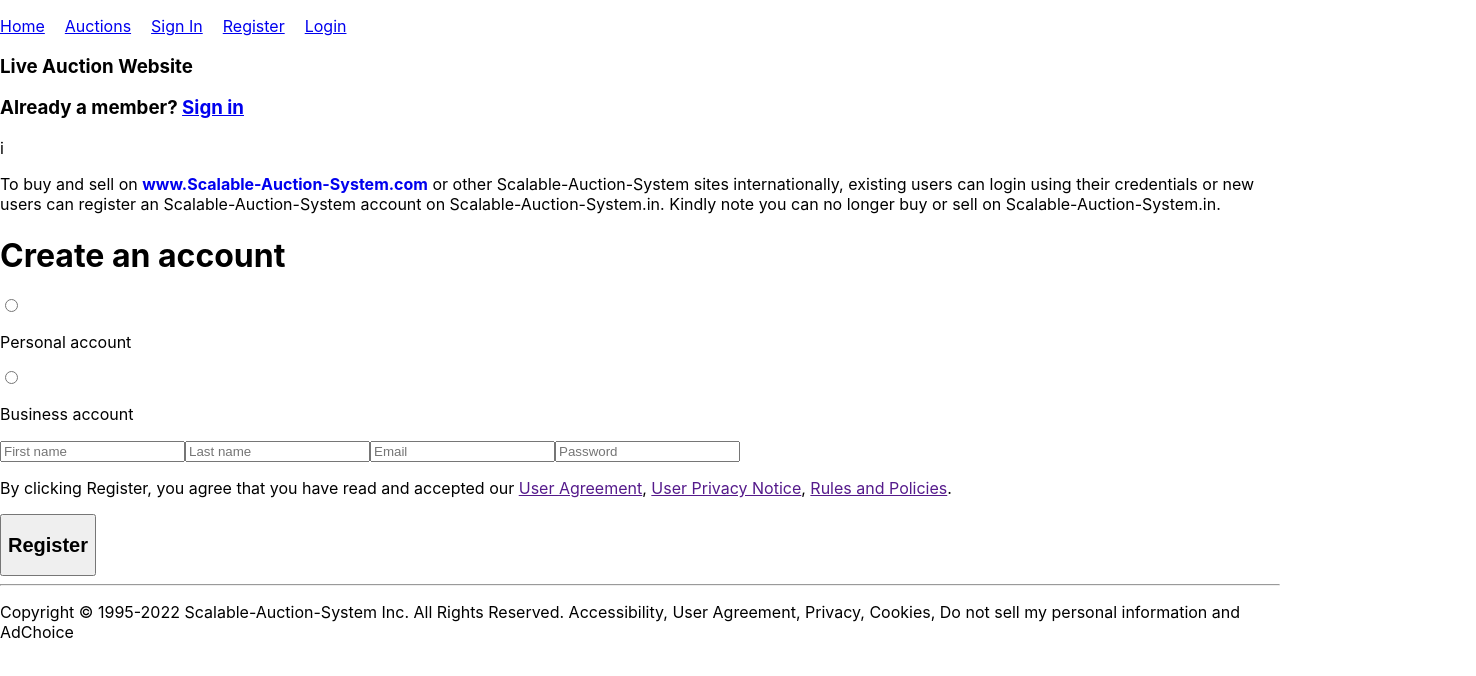
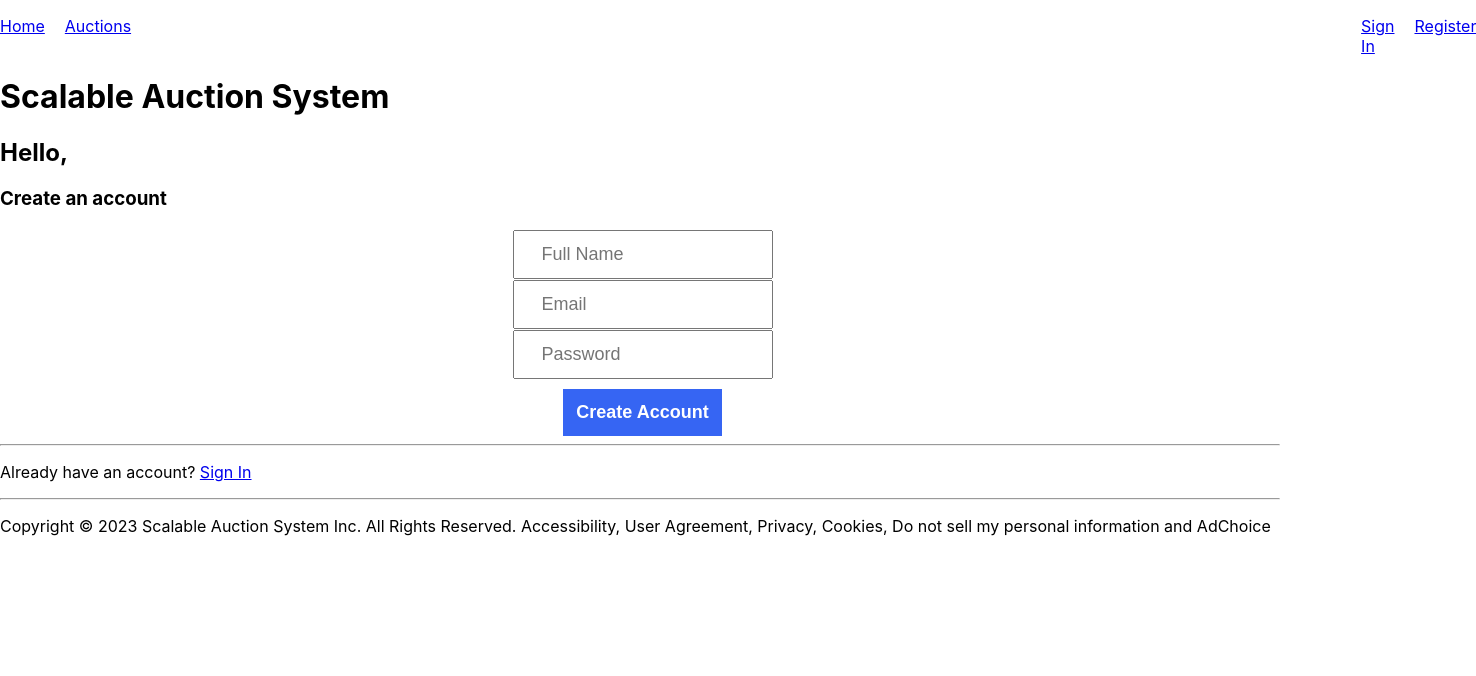
Before and after one commit to niccolopaganini/CSA_website, a React (Create React App) app: page /register in a window 1280 px wide. Shown: the top 676 px of the page, 1476 px wide, since content can reach past the window. Built offline with nearby package versions, Linux system fonts and the light colour scheme.

Commit message:
bunch of changes and fixes

```diff
--- a/src/auth/Login.js
+++ b/src/auth/Login.js
@@ -43,7 +43,7 @@ function Login() {
       <div id="shc4">
         <h2>Hello</h2>
       </div>
-      <div id="shc5">
+      <div id="nvs5">
         <h4>
           Login to Scalable-Auction-System or <a href="register.html">create an account</a>
         </h4>
--- a/src/auth/Register.js
+++ b/src/auth/Register.js
@@ -1,121 +1,77 @@
 // Register.js - account registration or creation
 import React, { useState } from 'react';
-// import './src/Styles.css';
-const App = () => {
-  const [formData, setFormData] = useState({
-    firstName: '',
-    lastName: '',
-    email: '',
-    password: '',
-  });
+import { FontAwesomeIcon } from '@fortawesome/react-fontawesome';
+import '../Styles.css'; // Make sure to import your CSS file
 
-  const handleInputChange = (e) => {
-    setFormData({ ...formData, [e.target.name]: e.target.value });
-  };
+const Register = () => {
+  const [name, setName] = useState('');
+  const [email, setEmail] = useState('');
+  const [password, setPassword] = useState('');
 
-  const handleSubmit = (e) => {
-    e.preventDefault();
+  const handleRegister = (event) => {
+    event.preventDefault();
 
-    // Add your logic for form submission or API call here
-    console.log(formData);
-    alert('Registration Successful');
-    // Redirect or handle success as needed
+    // Perform account creation logic here, for example, storing user data in localStorage
+
+    alert('Account created successfully!');
+    // Optionally, you can redirect the user to the login page or any other page after account creation
+    // window.location.href = '/login';
   };
 
   return (
-    <div id="shuconatainer">
-      <div id="shuc1">
+    <div id="shcontainer">
       <div onClick={() => (window.location.href = 'index.html')}>
-          <h3>Live Auction Website</h3>
-          <h3>
-            Already a member? <a href="signin.html">Sign in</a>
-          </h3>
+        <h1>Scalable Auction System</h1>
       </div>
-
-        <div id="shuc2">
-          <div id="shuc21">
-            <div>
-              <p>i</p>
-            </div>
-          </div>
-          <div id="shuc22">
-            <p>
-              To buy and sell on{' '}
-              <a href="index.html" style={{ textDecoration: 'none' }}>
-                <b>www.Scalable-Auction-System.com</b>
-              </a>{' '}
-              or other Scalable-Auction-System sites internationally, existing users can login
-              using their credentials or new users can register an Scalable-Auction-System account
-              on Scalable-Auction-System.in. Kindly note you can no longer buy or sell on Scalable-Auction-System.in.
-            </p>
-          </div>
-        </div>
-
-        <div id="shuc3">
-          <h1>Create an account</h1>
-        </div>
-        <div id="shuc4">
-          <input type="radio" />
-          <span>
-            <p>Personal account</p>
-          </span>
-          <input type="radio" />
-          <p>Business account</p>
-          <i className="fa-solid fa-circle-info"></i>
-        </div>
-
-        <form id="shuc5" onSubmit={handleSubmit}>
+      <h2>Hello,</h2>
+      <h3>Create an account</h3>
+      <form style={{ display: 'flex', flexDirection: 'column', alignItems: 'center' }}>
         <input
           type="text"
-            placeholder="First name"
-            name="firstName"
-            value={formData.firstName}
-            onChange={handleInputChange}
+          placeholder="   Full Name"
+          value={name}
+          onChange={(e) => setName(e.target.value)}
+          style={{ padding: '12px', fontSize: '18px', boxSizing: 'border-box' }}
         />
         <input
           type="text"
-            placeholder="Last name"
-            name="lastName"
-            value={formData.lastName}
-            onChange={handleInputChange}
-          />
-          <input
-            type="email"
-            placeholder="Email"
-            name="email"
-            value={formData.email}
-            onChange={handleInputChange}
+          placeholder="   Email"
+          value={email}
+          onChange={(e) => setEmail(e.target.value)}
+          style={{ padding: '12px', fontSize: '18px', boxSizing: 'border-box' }}
         />
         <input
           type="password"
-            placeholder="Password"
-            name="password"
-            value={formData.password}
-            onChange={handleInputChange}
-            required
+          placeholder="   Password"
+          value={password}
+          onChange={(e) => setPassword(e.target.value)}
+          style={{ padding: '12px', fontSize: '18px', boxSizing: 'border-box' }}
         />
-          <p>
-            By clicking Register, you agree that you have read and accepted our{' '}
-            <a href="">User Agreement</a>, <a href="">User Privacy Notice</a>,{' '}
-            <a href="">Rules and Policies</a>.
-          </p>
-          <button type="submit">
-            <h2>
-              <b>Register</b>
-            </h2>
+        <button
+          onClick={handleRegister}
+          style={{
+            backgroundColor: '#3665f3',
+            color: 'white',
+            border: '1px solid #3665f3',
+            padding: '12px',
+            fontSize: '18px',
+            marginTop: '10px',
+          }}
+        >
+          <b>Create Account</b>
         </button>
       </form>
       <hr />
-        <div id="shuc6">
       <p>
-            Copyright © 1995-2022 Scalable-Auction-System Inc. All Rights Reserved.
-            Accessibility, User Agreement, Privacy, Cookies, Do not sell my
-            personal information and AdChoice
+        Already have an account? <a href="/SignIn">Sign In</a>
       </p>
-        </div>
-      </div>
+      <hr />
+      <p>
+        Copyright © 2023 Scalable Auction System Inc. All Rights Reserved. Accessibility, User Agreement, Privacy, Cookies, Do not
+        sell my personal information and AdChoice
+      </p>
     </div>
   );
 };
 
-export default App;
+export default Register;
--- a/src/auth/SignIn.js
+++ b/src/auth/SignIn.js
@@ -1,110 +1,68 @@
-// SignIn Page for users to login to the website
 import React, { useState } from 'react';
 import { FontAwesomeIcon } from '@fortawesome/react-fontawesome';
-import '../Styles.css';
+import '../Styles.css'; // Make sure to import your CSS file
 
-function SignIn() {
+const SignIn = () => {
   const [email, setEmail] = useState('');
 
   const handleSignIn = (event) => {
     event.preventDefault();
 
     const loginData = JSON.parse(localStorage.getItem('loginData'));
+    let flag = false;
 
     if (!loginData) {
       alert('Invalid Email ID');
     } else if (loginData[0].email === email) {
+      flag = true;
       localStorage.removeItem('flagforindex');
-      localStorage.setItem('flagforindex', true);
-      alert('Welcome to Scalable-Auction-System');
+      localStorage.setItem('flagforindex', flag);
+      alert('Welcome to Scalable Auction System');
       window.location.href = 'index.html';
     } else {
       localStorage.removeItem('flagforindex');
-      localStorage.setItem('flagforindex', false);
+      localStorage.setItem('flagforindex', flag);
       alert('Incorrect Email ID');
     }
   };
 
   return (
     <div id="shcontainer">
-      <div id="shc1">
-        <p>
-          <a href="" style={{ textDecoration: 'none', color: '#3665f3' }}>
-            Tell us what you think
-          </a>
-        </p>
+      <div onClick={() => (window.location.href = 'index.html')}>
+        <h1>Scalable Auction System</h1>
       </div>
-      <div id="shc2">
-        <div onClick={() => (window.location.href = 'index.html')}>
-          <h3>Live Auction Website</h3>
+      <h2>Hello,</h2>
+      <h3>
+        Sign in to Scalable Auction System or <a href="./Register">create an account</a>
+      </h3>
+      <div style={{ display: 'flex', flexDirection: 'column', alignItems: 'center' }}>
+        <div style={{ display: 'flex', flexDirection: 'row', alignItems: 'center' }}>
+          <input
+            type="text"
+            placeholder="   Email or Username"
+            value={email}
+            onChange={(e) => setEmail(e.target.value)}
+            style={{ padding: '12px', fontSize: '18px', boxSizing: 'border-box' }}
+          />
+          <button onClick={handleSignIn}
+>
+            <b>Continue</b>
+          </button>
+        </div>
+        <hr />
+        <div style={{ display: 'flex', flexDirection: 'row', alignItems: 'center' }}>
+          <input type="checkbox" name="" id="" />
+          <p style={{ marginLeft: '8px' }}>Stay signed in</p>
         </div>
       </div>
-      <div id="shc3">
-        <div id="shc31">
-          <div>
-            <p>i</p>
-          </div>
-        </div>
-        <div id="shc32">
-          <p>
-            To buy and sell on{' '}
-            <a href="index.html">
-              <b>www.Scalable-Auction-System.com</b>
-            </a>{' '}
-            or other Scalable-Auction-System sites internationally, existing users can login using their credentials or new users can
-            register an Scalable-Auction-System account on Scalable-Auction-System.in. Kindly note you can no longer buy or sell on Scalable-Auction-System.in.
-          </p>
-        </div>
-      </div>
-      <div id="shc4">
-        <h2>Hello</h2>
-      </div>
-      <div id="shc5">
-        <h4>
-          Sign in to Scalable-Auction-System or <a href="register.html">create an account</a>
-        </h4>
-      </div>
-      <div id="shc6">
-        <div id="shc61">
-          <input
-            type="text"
-            placeholder="Email or Username"
-            value={email}
-            onChange={(e) => setEmail(e.target.value)}
-          />
-          <button
-            style={{ backgroundColor: '#3665f3', color: 'white', border: '1px solid #3665f3' }}
-            onClick={handleSignIn}
-          >
-            <h2>
-              <b>Continue</b>
-            </h2>
-          </button>
-          <hr />
-        </div>
-      </div>
-      <div id="shc7">
-        <input type="checkbox" name="" id="" />
-        <p>Stay signed in</p>
-      </div>
-      <div id="shc8">
-        <p>
-          Using a public or shared device? Uncheck to protect your account.
-        </p>
-        <br />
-      </div>
-      <div id="shc9">
-        <a href="">Learn more</a>
-      </div>
+      <br />
       <hr />
-      <div id="shc10">
-        <p>
-          Copyright © 1995-2022 Scalable-Auction-System Inc. All Rights Reserved. Accessibility, User Agreement, Privacy, Cookies, Do not
-          sell my personal information and AdChoice
-        </p>
-      </div>
+      <p>
+        Copyright © 2023 Scalable Auction System Inc. All Rights Reserved. Accessibility, User Agreement, Privacy, Cookies, Do not
+        sell my personal information and AdChoice
+      </p>
     </div>
   );
-}
+};
 
 export default SignIn;
--- /dev/null
+++ b/src/components/Home.css
@@ -0,0 +1,53 @@
+/* Home.css */
+
+.home-container {
+    display: flex;
+    flex-direction: column;
+    align-items: center;
+    justify-content: center;
+    height: 60vh;
+  }
+
+  #sc2 {
+    margin-bottom: 2px;
+    display: flex;
+    flex-direction: column;
+    align-items: center;
+    justify-content: center;
+    margin-top: 1px; /* Adjusted margin to move the entire #sc2 container up */
+  }
+
+  #sc23 {
+    display: flex;
+    align-items: center;
+    justify-content: center;
+  }
+
+  .fa-magnifying-glass {
+    font-size: 24px;
+  }
+
+  input {
+    margin-top: 1px;
+    margin-left: 5px;
+    padding: 12px;
+    padding-left: 500px;
+    font-size: 18px;
+    box-sizing: border-box;
+  }
+
+  button {
+    margin-top: 1px;
+    margin-left: 5px;
+    padding: 12px 16px;
+    font-size: 18px;
+  }
+
+  #sc6 {
+    margin-top: 20px;
+  }
+
+  #sc6 img {
+    max-width: 100%;
+    height: auto;
+  }
--- /dev/null
+++ b/src/components/Navbar.css
@@ -0,0 +1,25 @@
+/* Navbar.css */
+
+.navbar {
+    display: flex;
+    justify-content: space-between;
+    align-items: center;
+    padding: 10px;
+  }
+
+  .navbar-brand {
+    font-size: 24px;
+    color: #fff; /* Set your desired text color */
+    text-decoration: none;
+  }
+
+  .navbar-links {
+    display: flex;
+    gap: 20px; /* Adjust the gap between links as needed */
+  }
+
+  .navbar-links a {
+    text-decoration: none;
+    color: #fff; /* Set your desired text color */
+    font-size: 18px;
+  }
--- a/src/components/Navbar.js
+++ b/src/components/Navbar.js
@@ -1,15 +1,16 @@
 // Navbar - Navigation component
 import React from 'react';
 import { Link } from 'react-router-dom';
+// import './Navbar.css';
 
 const Navbar = () => {
   return (
     <nav>
       <ul style={{ display: 'flex', listStyle: 'none', padding: 0 }}>
-        <li style={{ marginRight: '20px' }}>
+        <li style={{ marginRight: '20px'}}>
           <Link to="/">Home</Link>
         </li>
-        <li style={{ marginRight: '20px' }}>
+        <li style={{ marginRight: '1230px' }}>
           <Link to="/auctions">Auctions</Link>
         </li>
         <li style={{ marginRight: '20px' }}>
@@ -18,9 +19,9 @@ const Navbar = () => {
         <li style={{ marginRight: '20px' }}>
           <Link to="/register">Register</Link>
         </li>
-        <li style={{ marginRight: '20px' }}>
+        {/* <li style={{ marginRight: '20px' }}>
           <Link to="/login">Login</Link>
-        </li>
+        </li> */}
         {/* Add more links as needed */}
       </ul>
     </nav>
```
Also changed, not shown: src/Styles.css (+9 -14 lines), src/components/Home.js (+42 -6 lines), 1 other file (tests, documents, lock files or other folders). Lines whose indentation alone changed are shown as unchanged.
